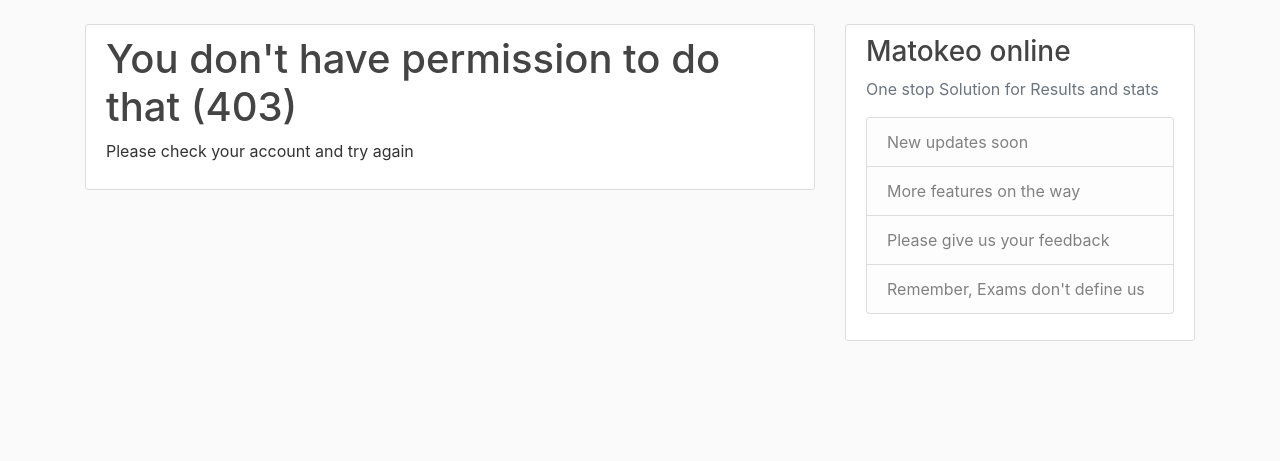
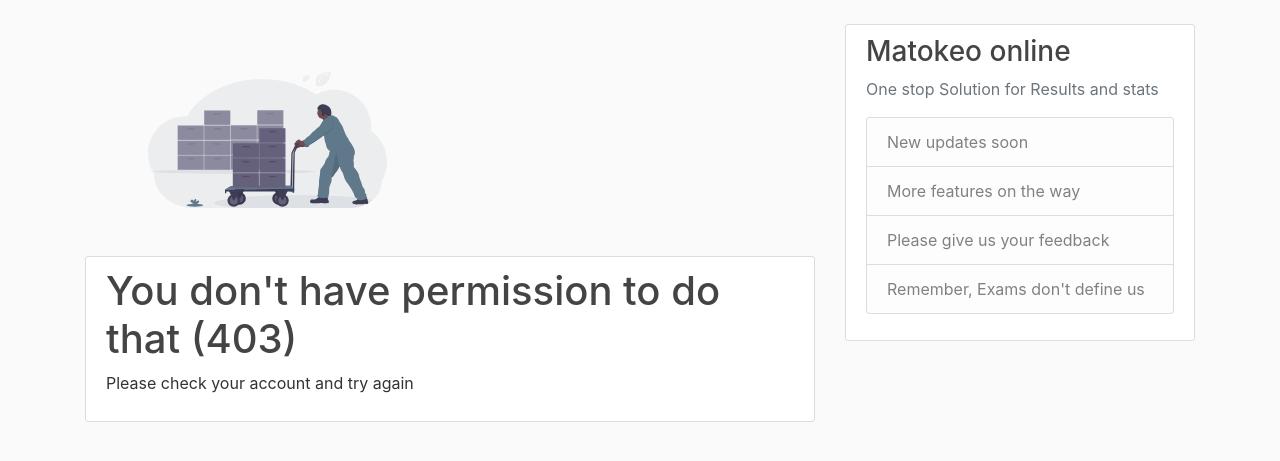
Before and after one commit to bensonsanga/Matokeo00, a Flask app: template flaskblog/templates/errors/403.html in a window 1280 px wide. Shown: the part 56-517 px from the top of the page. Run offline with Flask 2, Linux system fonts and the light colour scheme; the template is opened without the code that fills it, so the values that code supplies are empty; some libraries are stand-ins or nearby versions.

Commit message:
ADDED SVG AND STUFF

```diff
--- a/flaskblog/templates/errors/403.html
+++ b/flaskblog/templates/errors/403.html
@@ -1,5 +1,10 @@
 {% extends "layout.html" %}
 {% block content %}
+    <div class="col-lg-6">
+        <div class="p-5">
+          <img class="img-fluid" src="/static/05.svg" alt="">
+        </div>
+      </div>
     <div class="content-section">
         <h1>You don't have permission to do that (403)</h1>
         <p>Please check your account and try again</p>
--- a/flaskblog/templates/errors/404.html
+++ b/flaskblog/templates/errors/404.html
@@ -1,5 +1,10 @@
 {% extends "layout.html" %}
 {% block content %}
+    <div class="col-lg-6">
+        <div class="p-5">
+          <img class="img-fluid" src="/static/06.svg" alt="">
+        </div>
+      </div>
     <div class="content-section">
         <h1>Oops. Page Not Found (404)</h1>
         <p>That page does not exist. Please try a different location</p>
--- a/flaskblog/templates/errors/500.html
+++ b/flaskblog/templates/errors/500.html
@@ -1,5 +1,10 @@
 {% extends "layout.html" %}
 {% block content %}
+    <div class="col-lg-6">
+        <div class="p-5">
+          <img class="img-fluid" src="/static/07.svg" alt="">
+        </div>
+      </div>
     <div class="content-section">
         <h1>Your results could not be found(500)</h1>
         <p>Please recheck your student number and try again. Or get in touch with our help desk</p>
```
Also changed, not shown: flaskblog/static/05.svg (added), flaskblog/static/06.svg (added), flaskblog/static/07.svg (added).
